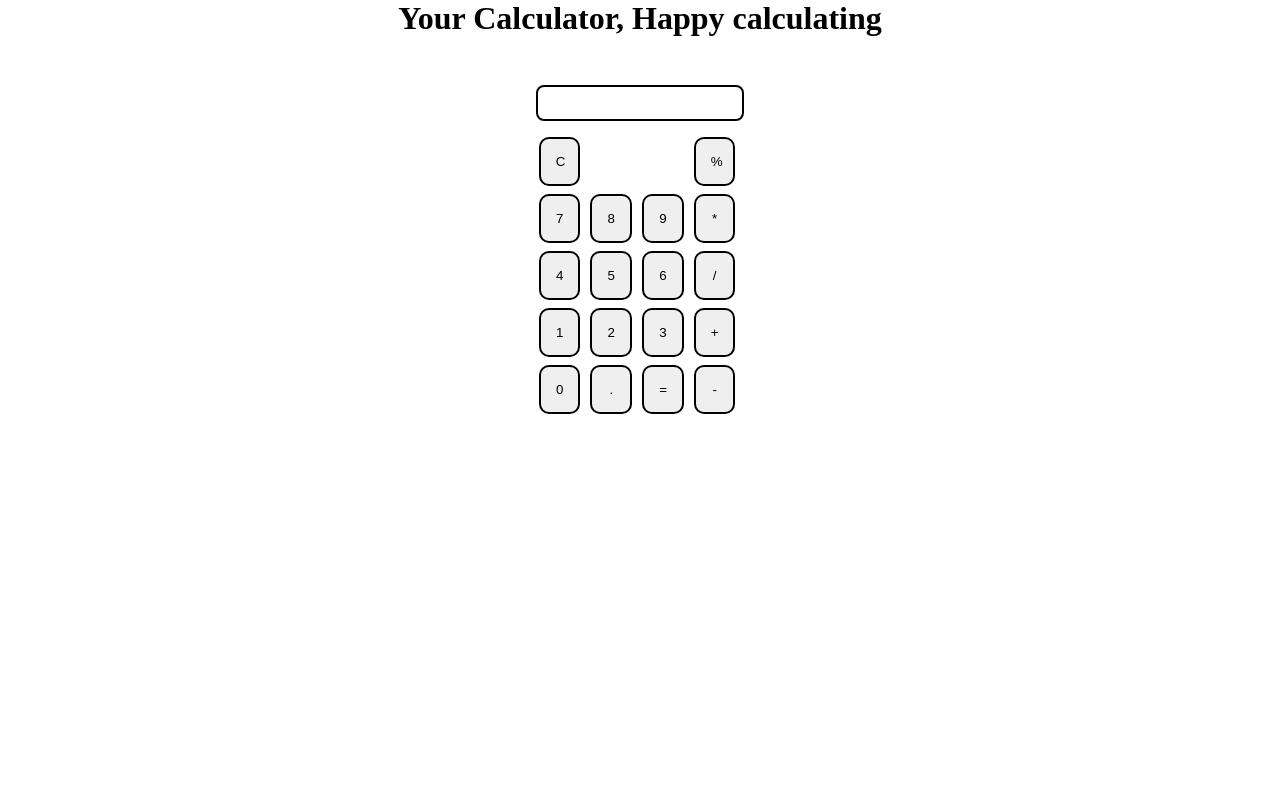
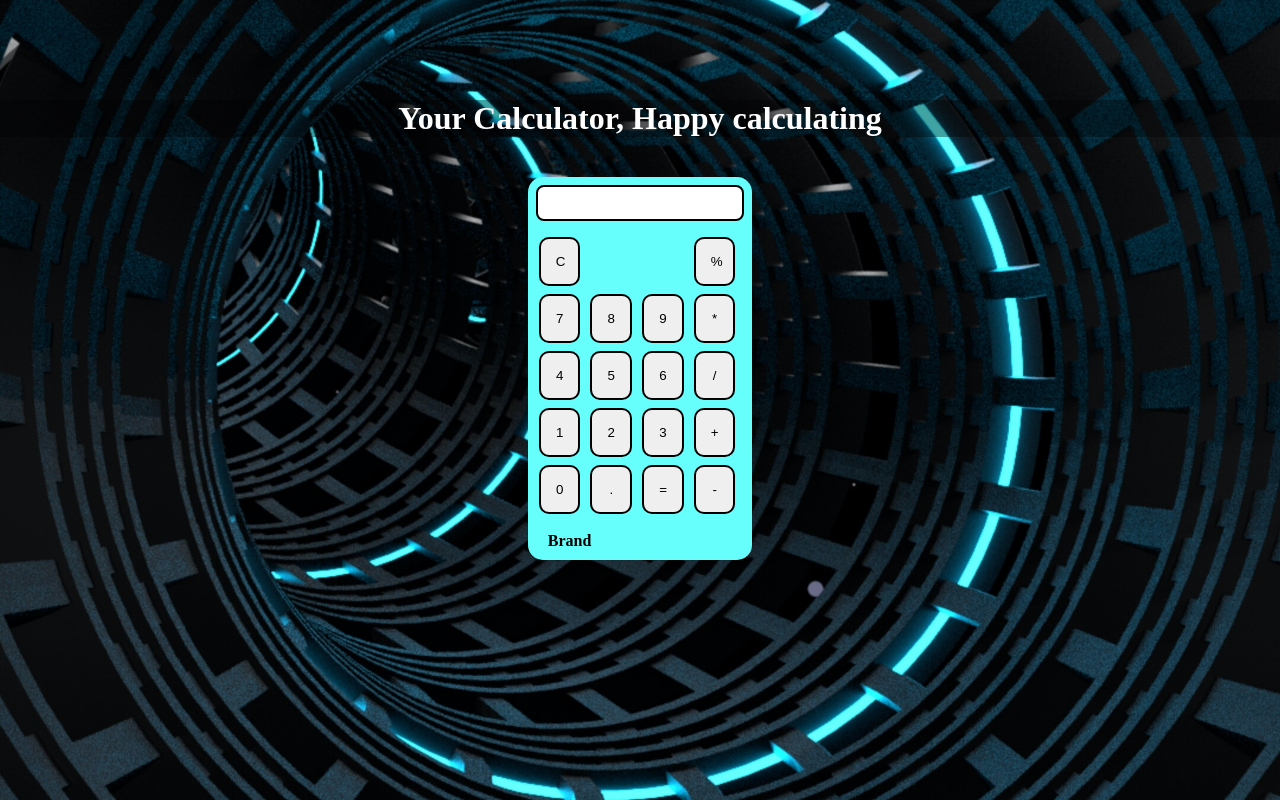
Before and after one commit to gitminaj/calculator, a plain HTML site: page index.html in a window 1280 px wide. Drawn offline with Linux system fonts and the light colour scheme.

Commit message:
ui improve

```diff
--- a/index.html
+++ b/index.html
@@ -41,6 +41,7 @@
             <button class="button">=</button>
             <button class="button">-</button>
         </div>
+        <p class="brand">Brand</p>
     </div>
     <script src="script.js"></script>
 </body>
--- a/style.css
+++ b/style.css
@@ -1,6 +1,15 @@
+
+body{
+    background: url("bg.jpg");
+    background-size: cover;
+    background-position: center;
+}
+
 .container{
     width: max-content;
     margin: auto;
+    background: #66fffc;
+    border-radius: 15px;
 }
 
 .button{
@@ -28,4 +37,12 @@
 .heading{
     text-align: center;
     margin-bottom: 40px;
+    margin-top: 100px;
+    color: white;
+    background: #0000005c;
 }
+
+.brand{
+    padding: 10px 20px;
+    font-weight: bold;
+}
```
Also changed, not shown: bg.jpg (added), utils.css (line endings or trailing spaces).
